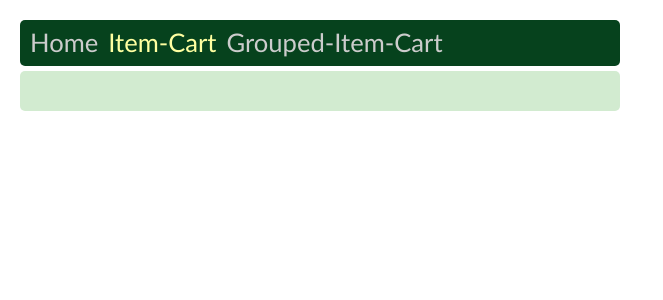
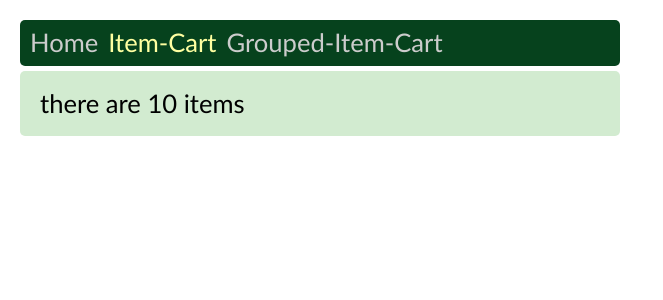
Before and after one commit to edwardtanguay/react-item-cart-grouped-item-cart, a React (Create React App) app: page /itemcart in a window 1280 px wide. Shown: the top 300 px of the page, without its empty margins (0-663 px from the left). Built offline with nearby package versions, Linux system fonts and the light colour scheme.

Commit message:
show items on page

```diff
--- a/src/App.js
+++ b/src/App.js
@@ -19,8 +19,8 @@ function App() {
 			<div className="content">
 				<Routes>
 					<Route path="/" element={<PageHome />} />
-					<Route path="employees" element={<PageItemCart />} />
-					<Route path="customers" element={<PageGroupedItemCart />} />
+					<Route path="itemcart" element={<PageItemCart />} />
+					<Route path="groupeditemcart" element={<PageGroupedItemCart />} />
 				</Routes>
 			</div>
 		</div>
--- a/src/pages/PageItemCart.js
+++ b/src/pages/PageItemCart.js
@@ -0,0 +1,8 @@
+const PageItemCart = ({ items }) => {
+	return (
+		<>
+			<div className="pageItemCart">there are {items.length} items</div>
+		</>
+	)
+}
+export default PageItemCart;
```
